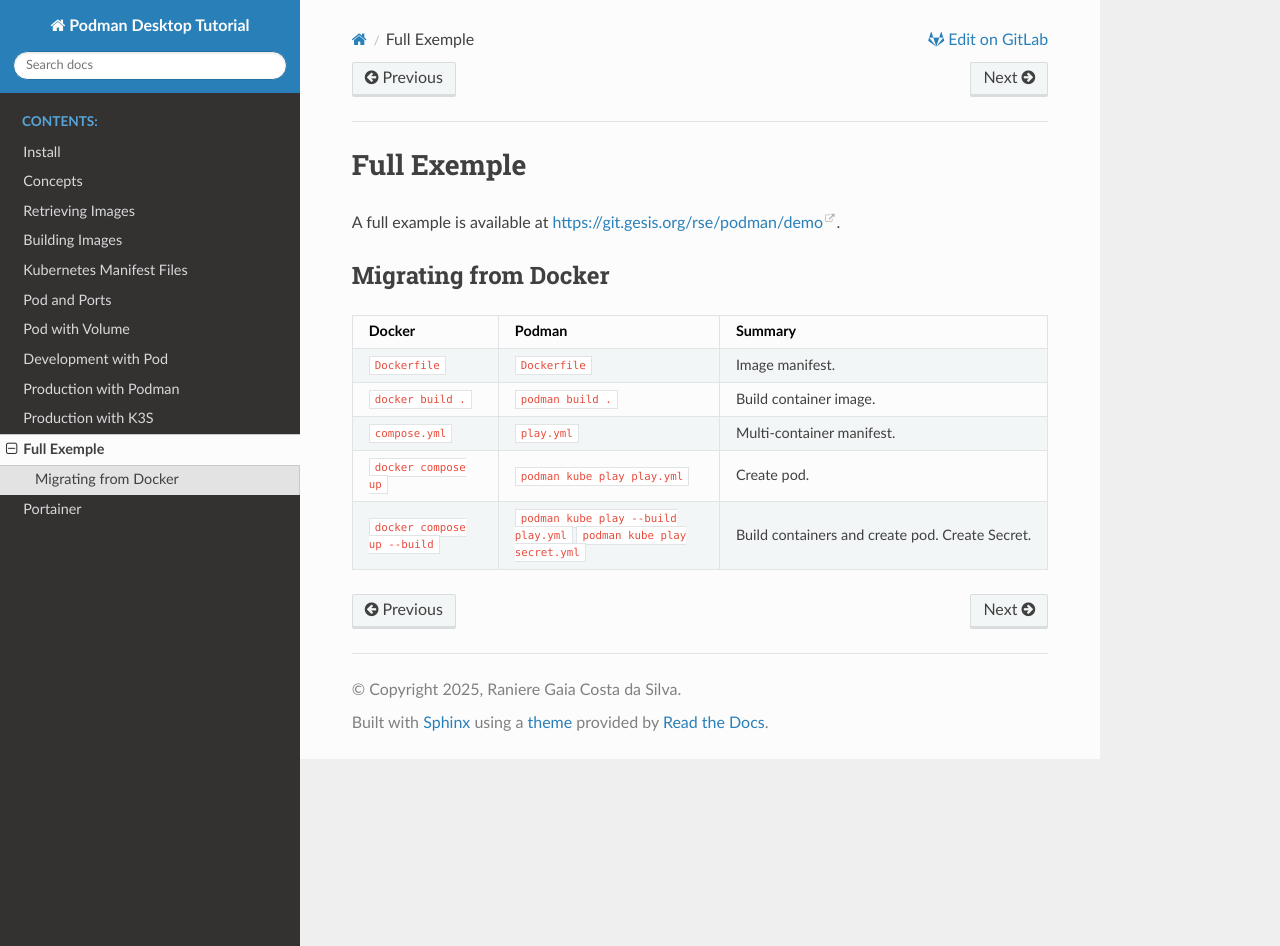
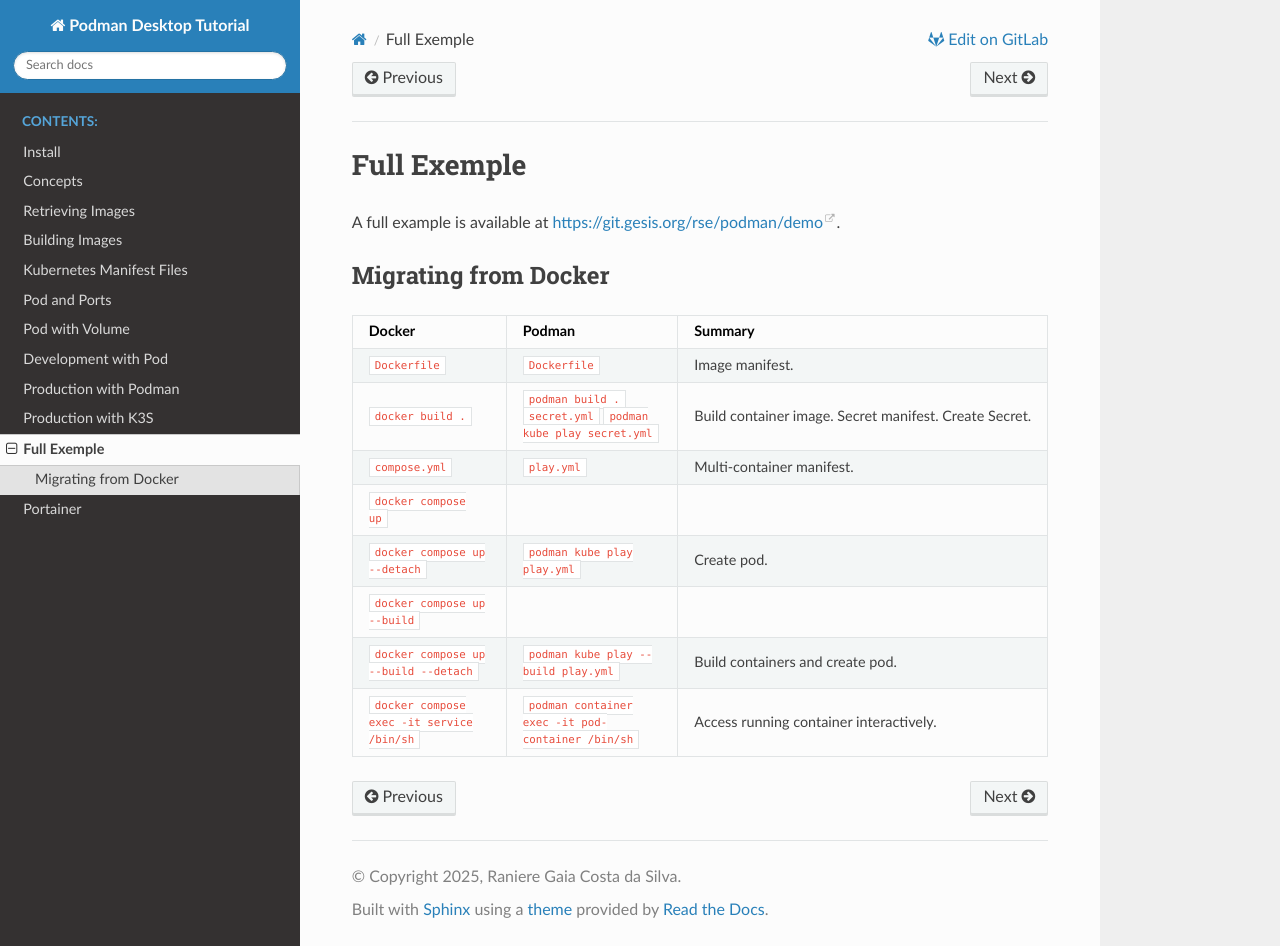
Before and after one commit to rgaiacs/rse-podman-tutorial, a Sphinx documentation site: the page built from source/full-example.rst, in a window 1280 px wide and 946 px high. Built offline with Sphinx 7.4.7 and the Read the Docs theme 3.1.0, drawn with Linux system fonts in a browser that asks for light colours.

Commit message:
Expand sheetcheat

```diff
--- a/source/full-example.rst
+++ b/source/full-example.rst
@@ -6,13 +6,17 @@ A full example is available at https://git.gesis.org/rse/podman/demo.
 Migrating from Docker
 ---------------------
 
-============================= ===================================== ================================
-Docker                        Podman                                Summary
-============================= ===================================== ================================
-``Dockerfile``                ``Dockerfile``                        Image manifest.
-``docker build .``            ``podman build .``                    Build container image.
-``compose.yml``               ``play.yml``                          Multi-container manifest.
-``docker compose up``         ``podman kube play play.yml``         Create pod.
-``docker compose up --build`` ``podman kube play --build play.yml`` Build containers and create pod.
-                              ``podman kube play secret.yml``       Create Secret.
-============================= ===================================== ================================
+=========================================== =================================================== =======================================
+Docker                                      Podman                                              Summary
+=========================================== =================================================== =======================================
+``Dockerfile``                              ``Dockerfile``                                      Image manifest.
+``docker build .``                          ``podman build .``                                  Build container image.
+                                            ``secret.yml``                                      Secret manifest.
+                                            ``podman kube play secret.yml``                     Create Secret.
+``compose.yml``                             ``play.yml``                                        Multi-container manifest.
+``docker compose up``
+``docker compose up --detach``              ``podman kube play play.yml``                       Create pod.
+``docker compose up --build``
+``docker compose up --build --detach``      ``podman kube play --build play.yml``               Build containers and create pod.
+``docker compose exec -it service /bin/sh`` ``podman container exec -it pod-container /bin/sh`` Access running container interactively.
+=========================================== =================================================== =======================================
```
